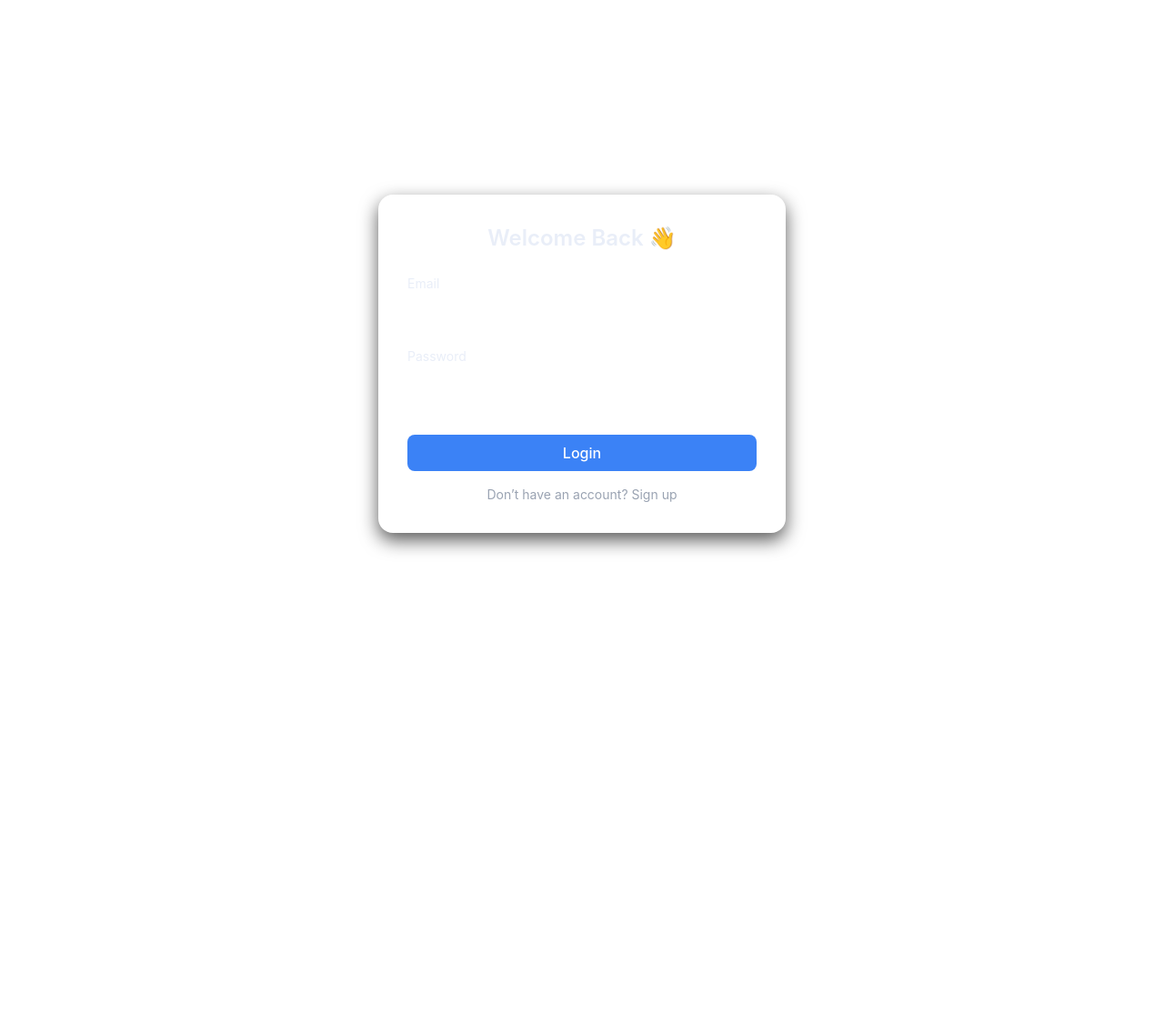
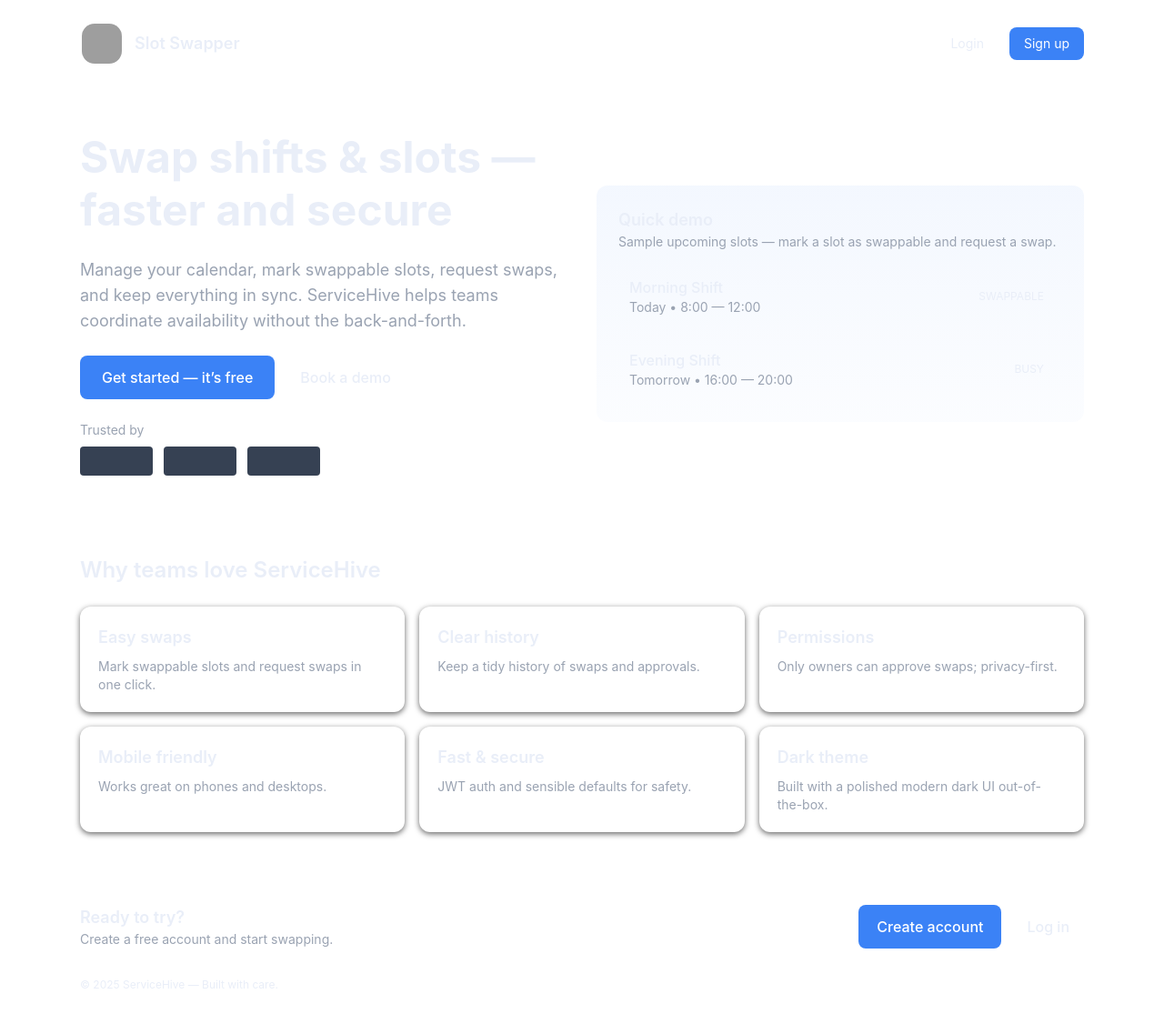
Before and after one commit to believeharsh/Slot-Swapper, a React (Vite) app in the folder client/: page / in a window 1280 px wide. Before the commit this address led to /login. Shown: the top 1126 px of the page at 91% size. Before the commit the page ends 800 px from the top, so only its background shows below. Built offline with nearby package versions, Linux system fonts and the light colour scheme; no server answers; grey boxes are pictures that could not be loaded.

Commit message:
added landing page and updated the app.tsx by adding it's route

```diff
--- a/client/src/App.tsx
+++ b/client/src/App.tsx
@@ -8,6 +8,7 @@
 import DashboardPage from './Pages/dashboard/DashboardPage';
 import MarketplacePage from './Pages/marketPlace/MarketPlacePage';
 import RequestsPage from './Pages/requests/RequestsPage';
+import LandingPage from './Pages/landing/landing';
 
 // ✅ ProtectedRoute — only allows access if logged in
 const ProtectedRoute: React.FC<{ children: React.ReactNode }> = ({ children }) => {
@@ -25,8 +26,9 @@
         <Route path="/signup" element={<SignupPage />} />
 
         {/* Protected Routes */}
+        <Route path="/" element={<LandingPage />} />
         <Route
-          path="/"
+          path="/app/*"
           element={
             <ProtectedRoute>
               <Layout />
--- /dev/null
+++ b/client/src/Pages/landing/landing.tsx
@@ -0,0 +1,210 @@
+// src/pages/Landing/LandingPage.tsx
+import React from 'react';
+import { Link } from 'react-router-dom';
+import logo from '../../../../assets/Logos/SlotSwapper_Logo.png';
+
+const Feature: React.FC<{ title: string; desc: string }> = ({ title, desc }) => (
+  <div
+    className="p-5 rounded-lg shadow-sm"
+    style={{
+      background: 'var(--bg-card)',
+      border: '1px solid var(--color-border)',
+    }}
+  >
+    <h4 className="text-lg font-semibold mb-2" style={{ color: 'var(--color-text-primary)' }}>
+      {title}
+    </h4>
+    <p className="text-sm" style={{ color: 'var(--color-text-secondary)' }}>
+      {desc}
+    </p>
+  </div>
+);
+
+const LandingPage: React.FC = () => {
+  return (
+    <div style={{ minHeight: '100vh', background: 'var(--bg-page)', color: 'var(--color-text-primary)' }}>
+      {/* Top navigation (cta on right) */}
+      <header className="max-w-6xl mx-auto px-6 py-6 flex items-center justify-between">
+        <Link to="/" className="flex items-center gap-3">
+          <div className="w-12 h-12 rounded-xl overflow-hidden border-2 border-white flex items-center justify-center">
+            <img
+              src={logo}
+              alt="ServiceHive"
+              className="object-cover w-full h-full"
+              onError={(e) => {
+                const img = e.currentTarget as HTMLImageElement;
+                img.onerror = null;
+                img.src = '/Logos/placeholder.png';
+              }}
+            />
+          </div>
+          <span className="font-semibold text-lg" style={{ color: 'var(--color-text-primary)' }}>
+            Slot Swapper
+          </span>
+        </Link>
+
+        <nav className="flex items-center gap-3">
+          <Link
+            to="/login"
+            className="px-4 py-2 rounded-md text-sm"
+            style={{
+              background: 'transparent',
+              border: '1px solid var(--color-border)',
+              color: 'var(--color-text-primary)',
+            }}
+          >
+            Login
+          </Link>
+          <Link
+            to="/signup"
+            className="px-4 py-2 rounded-md text-sm"
+            style={{
+              background: 'var(--color-primary-500)',
+              color: 'white',
+            }}
+          >
+            Sign up
+          </Link>
+        </nav>
+      </header>
+
+      {/* Hero */}
+      <section className="max-w-6xl mx-auto px-6 py-12 grid md:grid-cols-2 gap-8 items-center">
+        <div className="space-y-6">
+          <h1 className="text-4xl md:text-5xl font-bold leading-tight" style={{ color: 'var(--color-text-primary)' }}>
+            Swap shifts & slots — faster and secure
+          </h1>
+          <p className="text-lg" style={{ color: 'var(--color-text-secondary)' }}>
+            Manage your calendar, mark swappable slots, request swaps, and keep everything in sync.
+            ServiceHive helps teams coordinate availability without the back-and-forth.
+          </p>
+
+          <div className="flex items-center gap-3">
+            <Link
+              to="/signup"
+              className="px-6 py-3 rounded-md font-medium"
+              style={{
+                background: 'var(--color-primary-500)',
+                color: 'white',
+              }}
+            >
+              Get started — it’s free
+            </Link>
+            <Link
+              to="/login"
+              className="px-4 py-3 rounded-md font-medium"
+              style={{
+                background: 'transparent',
+                color: 'var(--color-text-primary)',
+                border: '1px solid var(--color-border)',
+              }}
+            >
+              Book a demo
+            </Link>
+          </div>
+
+          <div className="flex items-center gap-4 mt-6">
+            <div className="text-sm">
+              <div style={{ color: 'var(--color-text-secondary)' }}>Trusted by</div>
+              <div className="flex items-center gap-3 mt-2">
+                <div className="w-20 h-8 rounded bg-gray-700" />
+                <div className="w-20 h-8 rounded bg-gray-700" />
+                <div className="w-20 h-8 rounded bg-gray-700" />
+              </div>
+            </div>
+          </div>
+        </div>
+
+        <div>
+          <div
+            className="p-6 rounded-lg"
+            style={{
+              background: 'linear-gradient(180deg, rgba(59,130,246,0.06), rgba(59,130,246,0.02))',
+              border: '1px solid var(--color-border)',
+            }}
+          >
+            <div className="mb-4">
+              <h3 className="text-lg font-semibold" style={{ color: 'var(--color-text-primary)' }}>
+                Quick demo
+              </h3>
+              <p className="text-sm" style={{ color: 'var(--color-text-secondary)' }}>
+                Sample upcoming slots — mark a slot as swappable and request a swap.
+              </p>
+            </div>
+
+            <ul className="space-y-3">
+              <li className="p-3 rounded-md flex items-center justify-between" style={{ background: 'var(--bg-card)', border: '1px solid var(--color-border)' }}>
+                <div>
+                  <div className="font-medium">Morning Shift</div>
+                  <div className="text-sm" style={{ color: 'var(--color-text-secondary)' }}>Today • 8:00 — 12:00</div>
+                </div>
+                <div className="text-xs px-2 py-1 rounded" style={{ background: 'var(--color-bg-success)', color: 'var(--color-success)' }}>
+                  SWAPPABLE
+                </div>
+              </li>
+
+              <li className="p-3 rounded-md flex items-center justify-between" style={{ background: 'var(--bg-card)', border: '1px solid var(--color-border)' }}>
+                <div>
+                  <div className="font-medium">Evening Shift</div>
+                  <div className="text-sm" style={{ color: 'var(--color-text-secondary)' }}>Tomorrow • 16:00 — 20:00</div>
+                </div>
+                <div className="text-xs px-2 py-1 rounded" style={{ background: 'var(--color-bg-error)', color: 'var(--color-error)' }}>
+                  BUSY
+                </div>
+              </li>
+            </ul>
+          </div>
+        </div>
+      </section>
+
+      {/* Features */}
+      <section className="max-w-6xl mx-auto px-6 py-10">
+        <h3 className="text-2xl font-semibold mb-6" style={{ color: 'var(--color-text-primary)' }}>
+          Why teams love ServiceHive
+        </h3>
+
+        <div className="grid sm:grid-cols-2 lg:grid-cols-3 gap-4">
+          <Feature title="Easy swaps" desc="Mark swappable slots and request swaps in one click." />
+          <Feature title="Clear history" desc="Keep a tidy history of swaps and approvals." />
+          <Feature title="Permissions" desc="Only owners can approve swaps; privacy-first." />
+          <Feature title="Mobile friendly" desc="Works great on phones and desktops." />
+          <Feature title="Fast & secure" desc="JWT auth and sensible defaults for safety." />
+          <Feature title="Dark theme" desc="Built with a polished modern dark UI out-of-the-box." />
+        </div>
+      </section>
+
+      {/* CTA / Footer */}
+      <footer className="max-w-6xl mx-auto px-6 py-10">
+        <div className="flex flex-col md:flex-row md:items-center md:justify-between gap-6">
+          <div>
+            <div className="font-semibold text-lg">Ready to try?</div>
+            <div className="text-sm" style={{ color: 'var(--color-text-secondary)' }}>Create a free account and start swapping.</div>
+          </div>
+
+          <div className="flex items-center gap-3">
+            <Link
+              to="/signup"
+              className="px-5 py-3 rounded-md font-medium"
+              style={{ background: 'var(--color-primary-500)', color: 'white' }}
+            >
+              Create account
+            </Link>
+            <Link
+              to="/login"
+              className="px-4 py-3 rounded-md font-medium"
+              style={{ background: 'transparent', border: '1px solid var(--color-border)', color: 'var(--color-text-primary)' }}
+            >
+              Log in
+            </Link>
+          </div>
+        </div>
+
+        <div className="mt-8 text-xs" style={{ color: 'var(--color-text-muted)' }}>
+          © {new Date().getFullYear()} ServiceHive — Built with care.
+        </div>
+      </footer>
+    </div>
+  );
+};
+
+export default LandingPage;
```
